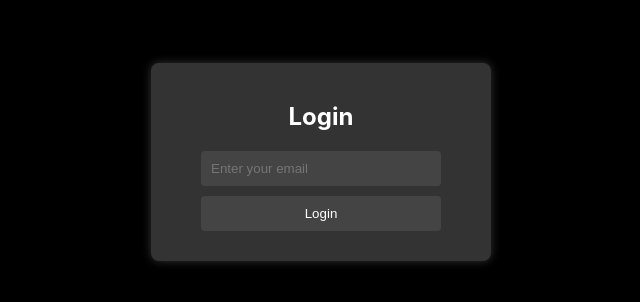
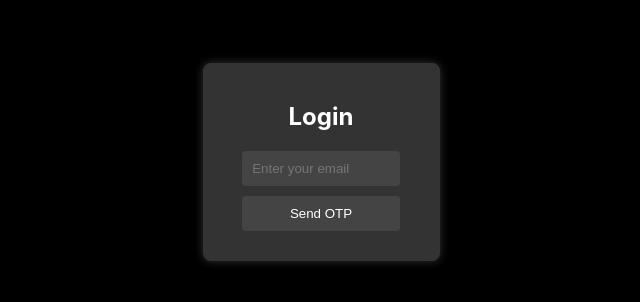
Before and after one commit to aashiashfak/movie-app-frontend, a React (Create React App) app: page / in a window 1280 px wide. Shown: the part 238-540 px from the top of the page, without its empty margins (319-959 px from the left). Built offline with nearby package versions, Linux system fonts and the light colour scheme.

Commit message:
otp verified

```diff
--- a/src/App.js
+++ b/src/App.js
@@ -1,16 +1,17 @@
-import './App.css';
-// import Home from './component/Home/Home';
-import LoginForm from './component/account/LoginForm';
-// import WatchList from './component/watchlist/WatchList';
+import React from "react";
+import {BrowserRouter as Router, Route, Routes} from "react-router-dom";
+import LoginForm from "./components/account/LoginForm";
+import Home from "./components/Home/Home";
 
-function App() {
+const App = () => {
   return (
-    <div className="App">
-       {/* <Home/> */}
-       {/* <WatchList/> */}
-       <LoginForm/>
-    </div>
+    <Router>
+      <Routes>
+        <Route path="/" element={<LoginForm />} />
+        <Route path="/home" element={<Home />} />
+      </Routes>
+    </Router>
   );
-}
+};
 
 export default App;
--- a/src/component/account/LoginForm.js
+++ /dev/null
@@ -1,47 +0,0 @@
-import React, {useState} from "react";
-import axiosInstance from "../axiosInstance"; // Adjust the path as necessary
-import "./LoginForm.css"; // Import the CSS file for the LoginForm component
-
-const LoginForm = () => {
-  const [email, setEmail] = useState("");
-  const [message, setMessage] = useState("");
-
-  const handleSubmit = async (event) => {
-    event.preventDefault();
-    try {
-      const response = await axiosInstance.post("/accounts/otp-request/", {
-        email,
-      });
-      setMessage(response.data);
-      console.log(response);
-    } catch (error) {
-      if (error.response) {
-        setMessage(error.response.data.error);
-      } else {
-        setMessage("An error occured");
-      }
-    }
-  };
-
-  return (
-    <div className="login-container">
-      <div className="login-card">
-        <h2>Login</h2>
-        <form onSubmit={handleSubmit}>
-          {message && <p>{message}</p>}
-          <input
-            type="email"
-            id="email"
-            value={email}
-            onChange={(e) => setEmail(e.target.value)}
-            placeholder="Enter your email"
-            required
-          />
-          <button type="submit">Login</button>
-        </form>
-      </div>
-    </div>
-  );
-};
-
-export default LoginForm;
--- a/src/component/account/LoginForm.css
+++ b/src/components/account/LoginForm.css
@@ -5,7 +5,6 @@
     justify-content: center;
     align-items: center;
     height: 100vh;
-
 }
 
 .login-card {
@@ -15,7 +14,6 @@
     border-radius: 8px;
     box-shadow: 0 0 10px rgba(255, 255, 255, 0.2);
     text-align: center;
-    width: 300px;
 }
 
 input, button {
@@ -48,3 +46,20 @@ button:hover {
 h2 {
     margin-bottom: 20px;
 }
+
+.otp-input-container {
+    display: flex;
+    justify-content: center;
+    gap: 10px;
+}
+
+.otp-input {
+    width: 40px;
+    height: 40px;
+    text-align: center;
+    font-size: 18px;
+    background-color: #444;
+    color: #fff;
+    border: none;
+    border-radius: 4px;
+}
--- /dev/null
+++ b/src/components/account/LoginForm.js
@@ -0,0 +1,101 @@
+import React, {useState} from "react";
+import {useNavigate} from "react-router-dom";
+import axiosInstance from "../axiosInstance";
+import "./LoginForm.css";
+
+const LoginForm = () => {
+  const [email, setEmail] = useState("");
+  const [otp, setOtp] = useState(new Array(6).fill(""));
+  const [message, setMessage] = useState("");
+  const [isOtpSent, setIsOtpSent] = useState(false);
+  const navigate = useNavigate();
+
+  const handleEmailSubmit = async (event) => {
+    event.preventDefault();
+    try {
+      const response = await axiosInstance.post("/accounts/otp-request/", {
+        email,
+      });
+      setMessage(response.data.message);
+      setIsOtpSent(true);
+    } catch (error) {
+      if (error.response) {
+        setMessage(error.response.data.error);
+      } else {
+        setMessage("An error occurred");
+      }
+    }
+  };
+
+  const handleOtpChange = (element, index) => {
+    if (isNaN(element.value)) return false;
+    setOtp([...otp.map((d, idx) => (idx === index ? element.value : d))]);
+
+    // Focus on the next input
+    if (element.nextSibling) {
+      element.nextSibling.focus();
+    }
+  };
+
+  const handleOtpSubmit = async (event) => {
+    event.preventDefault();
+    const enteredOtp = otp.join("");
+    // const nenteredOtp = "777522";
+    console.log("otp:", enteredOtp); // Log the OTP before sending
+    try {
+      await axiosInstance.post("/accounts/otp-verification/", {
+        otp: enteredOtp,
+      });
+      navigate("/home"); // Navigate to home on successful OTP verification
+    } catch (error) {
+      if (error.response) {
+        setMessage(error.response.data.error);
+        console.log(error.response.data.error);
+      } else {
+        setMessage("An error occurred");
+      }
+    }
+  };
+
+  return (
+    <div className="login-container">
+      <div className="login-card">
+        <h2>Login</h2>
+        {!isOtpSent ? (
+          <form onSubmit={handleEmailSubmit}>
+            {message && <p>{message}</p>}
+            <input
+              type="email"
+              id="email"
+              value={email}
+              onChange={(e) => setEmail(e.target.value)}
+              placeholder="Enter your email"
+              required
+            />
+            <button type="submit">Send OTP</button>
+          </form>
+        ) : (
+          <form onSubmit={handleOtpSubmit}>
+            {message && <p>{message}</p>}
+            <div className="otp-input-container">
+              {otp.map((data, index) => (
+                <input
+                  key={index}
+                  type="text"
+                  maxLength="1"
+                  value={data}
+                  onChange={(e) => handleOtpChange(e.target, index)}
+                  className="otp-input"
+                  required
+                />
+              ))}
+            </div>
+            <button type="submit">Verify OTP</button>
+          </form>
+        )}
+      </div>
+    </div>
+  );
+};
+
+export default LoginForm;
--- a/src/component/axiosInstance.js
+++ b/src/components/axiosInstance.js
@@ -1,10 +1,12 @@
 import axios from "axios";
+
+axios.defaults.withCredentials = true;
 
 const axiosInstance = axios.create({
   baseURL: "http://localhost:8000/",
+  withCredentials:true,
   headers: {
     "Content-Type": "application/json",
-
   },
 });
 
```
Also changed, not shown: src/components/Home/Home.js (renamed from src/component/Home/Home.js), src/components/header/Header.css (renamed from src/component/header/Header.css), src/components/header/Header.js (renamed from src/component/header/Header.js), src/components/watchlist/WatchList.js (renamed from src/component/watchlist/WatchList.js).
